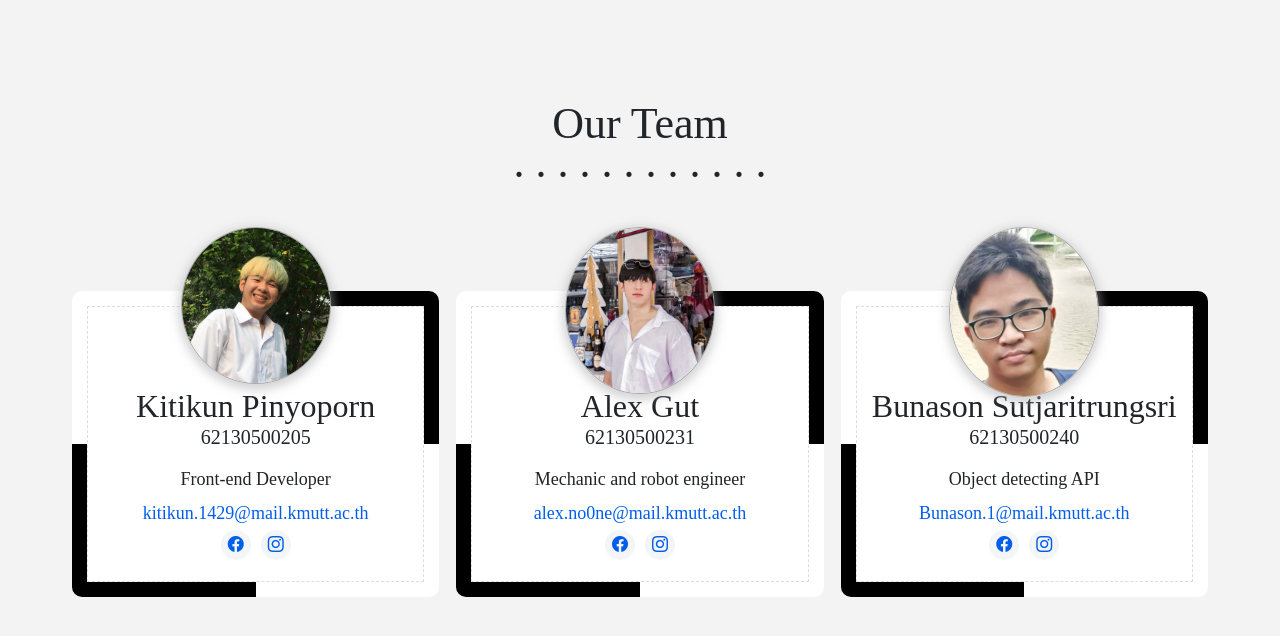
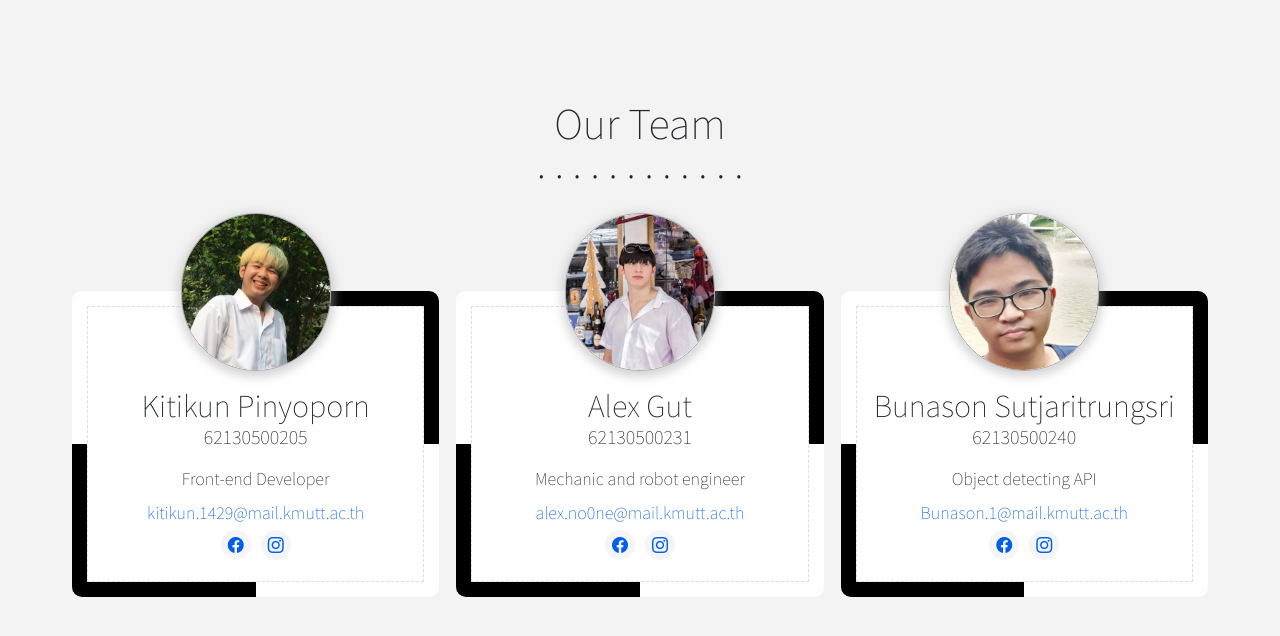
Before and after one commit to earth1429/WaKaBotWebApp, a Vue app: page /aboutus in a window 1280 px wide. Shown: the top 636 px of the page. Built offline with nearby package versions, Linux system fonts and the light colour scheme.

Commit message:
[Edit] Aboutus Page

```diff
--- a/src/assets/scss/app.scss
+++ b/src/assets/scss/app.scss
@@ -1,5 +1,6 @@
+@import url('https://fonts.googleapis.com/css2?family=Source+Sans+Pro:wght@200&display=swap');
 *{
-    font-family: 'IBM Plex Serif',Serif;
+    font-family: 'Source Sans Pro', sans-serif;
 }
 .bg-white {
     background: rgb(255, 255, 255);
--- a/src/components/AboutUsPage.vue
+++ b/src/components/AboutUsPage.vue
@@ -7,7 +7,7 @@
         <div class="colmun">
           <div class="teamcol">
             <div class="teamcolinner">
-              <div class="avatar"><img src="../assets/img/member1.png" alt="Member"></div>
+              <div class="avatar thumbinner"><img src="../assets/img/member1.png" alt="Member"></div>
               <div class="member-name">
                 <h2 align="center">Kitikun Pinyoporn</h2>
                 <h5 align="center">62130500205</h5>
@@ -30,7 +30,7 @@
         <div class="colmun">
           <div class="teamcol">
             <div class="teamcolinner">
-              <div class="avatar"><img src="../assets/img/member2.png" alt="Member"></div>
+              <div class="avatar thumbinner"><img src="../assets/img/member2.png" alt="Member"></div>
               <div class="member-name">
                 <h2 align="center">Alex Gut</h2>
                 <h5 align="center">62130500231</h5>
@@ -53,7 +53,7 @@
         <div class="colmun">
           <div class="teamcol">
             <div class="teamcolinner">
-              <div class="avatar"><img src="../assets/img/member3.png" alt="Member"></div>
+              <div class="avatar thumbinner"><img src="../assets/img/member3.png" alt="Member"></div>
               <div class="member-name">
                 <h2 align="center">Bunason Sutjaritrungsri</h2>
                 <h5 align="center">62130500240</h5>
--- a/src/css/HeaderSection.scss
+++ b/src/css/HeaderSection.scss
@@ -1,4 +1,3 @@
-@import url('https://fonts.googleapis.com/css?family=Josefin+Sans:400,400i,600,600i');
 .header{
   position:relative;
   overflow:hidden;
--- a/src/css/TeamSection.css
+++ b/src/css/TeamSection.css
@@ -3,35 +3,45 @@ body {
     margin: 0;
     background: #f3f3f3;
 }
-  h1,h2,h3 {
+
+h1,
+h2,
+h3 {
     margin: 0;
-      font-family: 'IBM Plex Sans',Serif;
+    font-family: 'Source Sans Pro', sans-serif;
 }
+
 p {
     margin: 0;
     font-size: 18px;
     line-height: 24px;
 }
+
 a {
     color: #005eeb;
 }
+
 a:hover {
     color: #ffb200;
 }
+
 .teamWrapper {
     margin-top: 50px;
 }
+
 .container {
     --container: 1160px;
     max-width: var(--container);
     margin: auto;
 }
+
 .teamGrid {
     display: grid;
     grid-template-columns: 32.33% 32.33% 32.33%;
     column-gap: 1.5%;
     margin-top: 100px;
 }
+
 .avatar {
     position: absolute;
     left: 0;
@@ -39,16 +49,19 @@ body {
     top: -80px;
     text-align: center;
 }
+
 .teamcolinner {
     position: relative;
 }
-  .avatar > img {
+
+.avatar>img {
     width: 150px;
     margin: auto;
-      border-radius: 50%;
+    border-radius: 200px;
     border: 1px solid rgb(170 170 173/ 1);
     box-shadow: 0px 3px 10px 3px rgb(170 170 173 / 0.5);
 }
+
 .teamcolinner {
     position: relative;
     border: 1px dashed #ddd;
@@ -56,6 +69,7 @@ body {
     background: #fff;
     z-index: 9;
 }
+
 .teamcol {
     padding: 15px;
     background: #fff;
@@ -63,11 +77,13 @@ body {
     position: relative;
     transition: transform 1s ease-in-out;
 }
+
 .teamcol:hover {
     transform: translateY(-30px);
     box-shadow: 0px 3px 10px 3px rgb(170 170 173 / 0.5);
     transition: transform 1s ease-in-out;
 }
+
 .teamcol:before {
     content: "";
     width: 50%;
@@ -79,6 +95,7 @@ body {
     border-top-right-radius: 10px;
     transition: width 1s ease-in-out;
 }
+
 .teamcol:after {
     content: "";
     width: 50%;
@@ -90,16 +107,21 @@ body {
     border-bottom-left-radius: 10px;
     transition: width 1s ease-in-out;
 }
-  .teamcol:hover::before, .teamcol:hover::after {
+
+.teamcol:hover::before,
+.teamcol:hover::after {
     width: 100%;
     transition: width 1s ease-in-out;
 }
+
 .member-name {
     margin-top: 80px;
 }
+
 .member-info {
     padding: 10px 20px;
 }
+
 .social-listing {
     align-items: center;
     justify-content: center;
@@ -107,7 +129,8 @@ body {
     list-style: none;
     padding: 0;
 }
-  .social-listing >li {
+
+.social-listing>li {
     display: flex;
     align-items: center;
     justify-content: center;
@@ -117,3 +140,18 @@ body {
     border-radius: 50%;
     margin: 5px;
 }
+
+.thumbinner {
+    background-color: #fff;
+    position: absolute;
+    right: 0;
+    bottom: 0;
+    left: 50%;
+    top: -22%;
+    width: 150px;
+    height: 150px;
+    transform: translateX(-50%) translateY(-22%);
+    background-size: cover;
+    background-position: center center;
+    border-radius: 100%;
+}
```
Also changed, not shown: src/assets/img/member2.png, src/assets/img/member3.png. Lines whose indentation alone changed are shown as unchanged.
